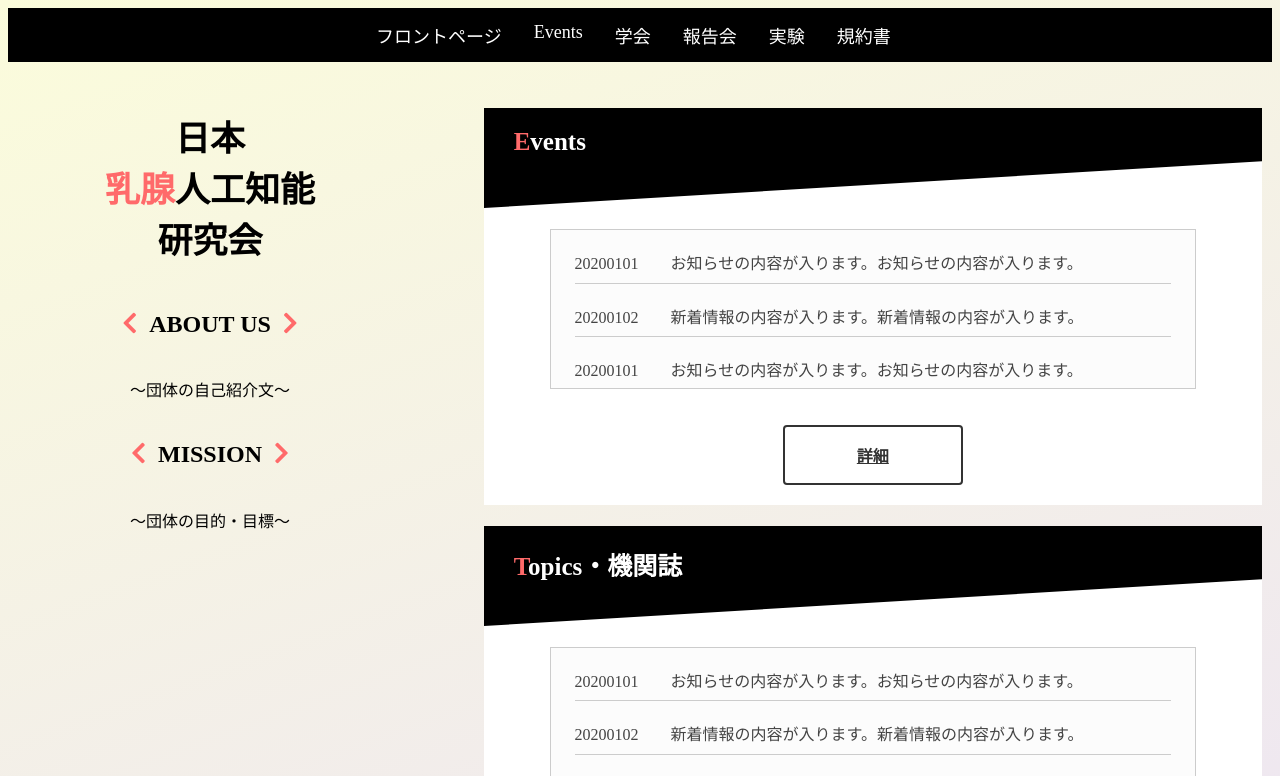
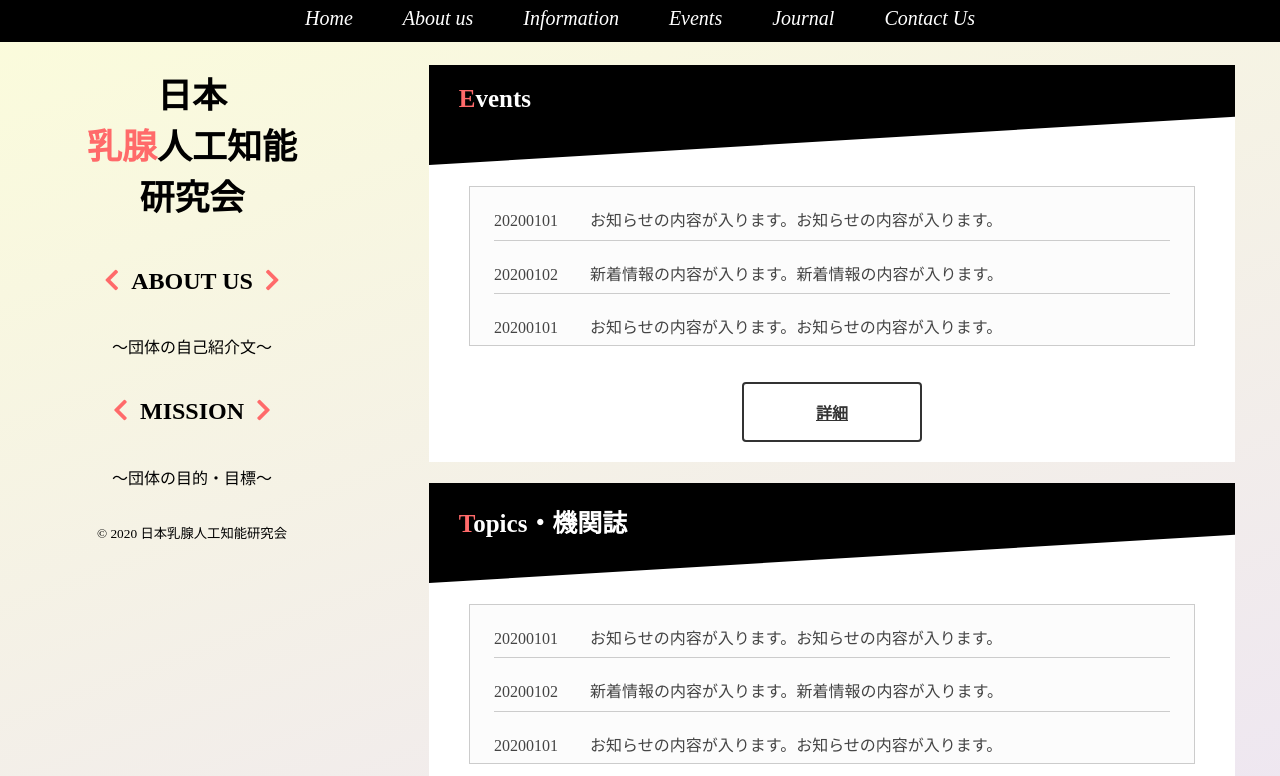
Before and after one commit to Chromasan/sample2, a plain HTML site: page index.html in a window 1280 px wide. Shown: the top 776 px of the page. Drawn offline with Linux system fonts and the light colour scheme; a script that the page names is missing.

Commit message:
Add files via upload

```diff
--- a/front.css
+++ b/front.css
@@ -1,7 +1,7 @@
 /*画面サイズに応じて、メニューの種類を切り替える*/
 
 /* 画面サイズの横幅が 768px より小さい場合に適用 */
-@media screen and (max-width: 740px) {
+@media screen and (max-width: 800px) {
   /*メニューの装飾*/
   * {
   -webkit-box-sizing: border-box;
@@ -195,7 +195,7 @@
 }
 
 /* 画面サイズの横幅が 480px より大きい場合に適用 */
-@media screen and (min-width: 740px) {
+@media screen and (min-width: 800px) {
   .toggle {
           display: none;
       }
@@ -204,43 +204,41 @@
       }
 
   .menu{
-    background-color: #000;
+    background: #000;
+    font-style: oblique;
   }
-      ul {
-      	list-style-type: none;
-      	margin: 0;
-      	padding: 0;
-      	overflow: hidden;
-      	background-color: #000;
-        margin-top: 0px;
-        font-size: 18px;
-        margin-left: auto;
-        margin-right: auto;
-        /*ここがメニューの幅、必要に応じて調整が必要！*/
-        width:560;
+
+  .menu ul {
+	font-size: 0;
+	box-sizing: border-box;
+	width: 100%;
+	padding: 4px;
+	list-style: none;
+	text-align: center;
 }
-      li {
-      	float: left;
-      	/*border-right: 1px solid #bbbbbb;*/
+.menu li {
+	font-size: 20px;
+	margin: 3 25px;
+	display: inline-block;
 }
-      li:last-child {
-      	border-right: none;
+.menu li a {
+	text-decoration: none;
+	padding-bottom: 3px; /* 文字と下線に隙間を作る */
+	color: #fff;
+	display: block;
 }
-      li a {
+.menu li a:after {
+	content: '';
+	width: 0;
+	transition: all 0.2s ease;
+	border-bottom: 2px solid #ff6a6a;
 	display: block;
-      	color: white;
-      	text-align: center;
-      	padding: 14px 16px;
-      	text-decoration: none;
 }
-      li a:hover:not(.active) {
-      	background-color: #ff6a6a;
-        color:#000;
+.menu li a:hover:after {
+	width: 100%;
+	border-bottom: 2px solid #ff6a6a;
 }
-      .active {
-      	background-color: #ff6a6a;
-        color:#000;
-      }
+
 }
 
 
@@ -252,6 +250,7 @@ header{
   font-family: 'Noto Serif JP', serif;
 }
 body{
+  margin:0px;
   font-family: 'Noto Serif JP', serif;
 }
 
@@ -259,7 +258,6 @@ body{
 .copyright{
   overflow: hidden;
   text-align: center;
-  background-color:#95a5a6;
   display: table-cell;
   height: 20px;
   width: 1250px;
@@ -364,9 +362,8 @@ body{
 
 .article_box{
   text-align: center;
+  width: 100%;
   padding-top: 5px;
-  padding-left: 30px;
-  padding-right: 30px;
   height:auto;/*自動で伸びる*/
 }
 
@@ -421,22 +418,18 @@ body{
 }
 .split-item{
     display: table-cell;
-    padding-right:10px;
-    padding-left: 10px;
     padding-bottom: 10px;
-    padding-top: 25px;
-    width: 60%;
+    padding-top: 2px;
     height:auto;
 }
 
 .split-left{
     text-align: center;
-    opacity: 1;
     color: #000;
     position: relative;
     /*スマホ画面の場合の縦の長さはこれで調整される*/
     height:auto;
-    width: 35%;
+    width: 30%;
 }
 
 .split-left__inner{
@@ -445,7 +438,11 @@ body{
     width: 30%;
     padding-right:0px;
 }
+
 .split-right__inner{
+  width: auto;
+  padding-left:5%;
+  padding-right: 5%;
   /*この数値によって、右の下余白が調整出来る*/
     height: auto;/*自動で伸びる*/
 }
--- a/index.html
+++ b/index.html
@@ -20,12 +20,12 @@
   	<div class="menu">
   		<div>
   		<ul>
-  		<li><a href="index.html">フロントページ</a></li>
-  		<li><a href="events/list.html">Events</a></li>
-  		<li><a href="page2.html">学会</a></li>
-  		<li><a href="page3.html">報告会</a></li>
-  		<li><a href="page4.html">実験</a></li>
-  		<li><a href="page5.html">規約書</a></li>
+  		<li><a href="index.html">Home</a></li>
+  		<li><a href="page2.html">About us</a></li>
+  		<li><a href="page3.html">Information</a></li>
+      <li><a href="events/list.html">Events</a></li>
+  		<li><a href="page4.html">Journal</a></li>
+  		<li><a href="page5.html">Contact Us</a></li>
   		</ul>
   		</div>
   	</div>
@@ -48,6 +48,11 @@
               <h2>MISSION</h2>
               <p>〜団体の目的・目標〜</p><br>
             </div>
+
+            <div class="copyright">
+              <small>© 2020 日本乳腺人工知能研究会</small>
+          </div>
+
           </div><!--split-left__inner-->
       </div><!--split-item split-left-->
 
@@ -127,9 +132,7 @@
                 </section>
             </div>
           </div><!--split-right__inner-->
-          <div class="copyright">
-            <small>© 2020 日本乳腺人工知能研究会</small>
-        </div>
+
       </div><!--split-item split-right-->
   </div><!--split-->
 
```
Lines whose indentation alone changed are shown as unchanged.
